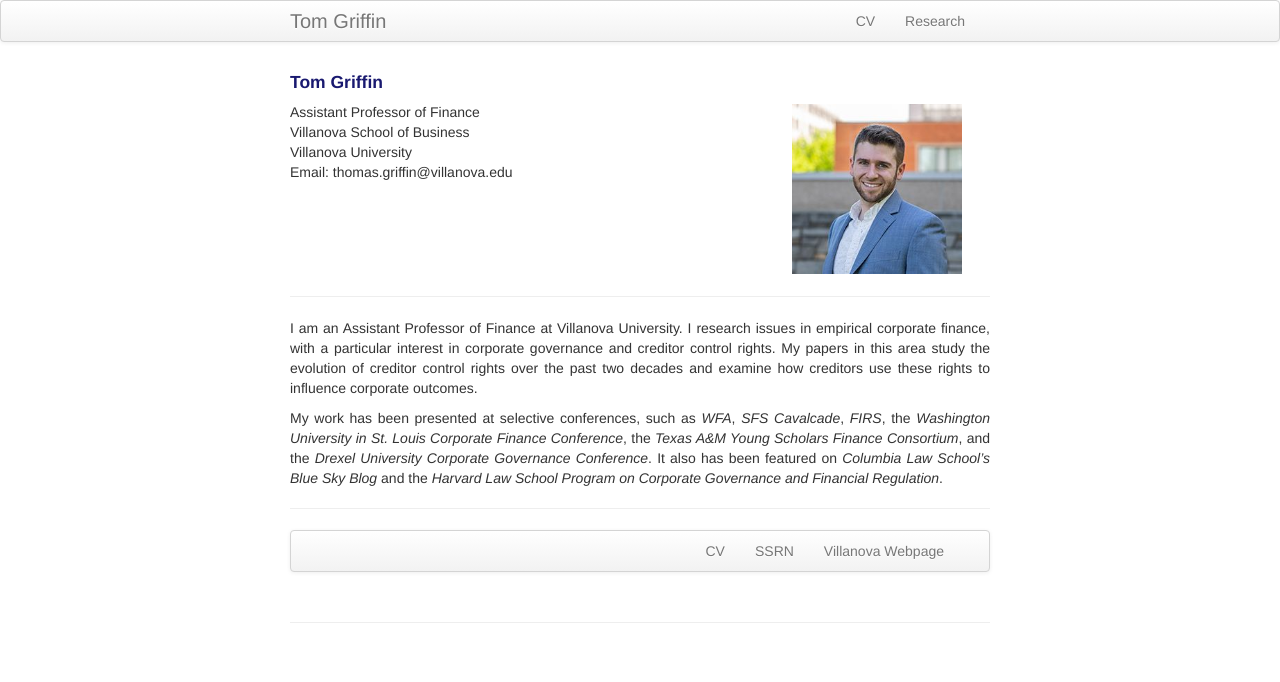
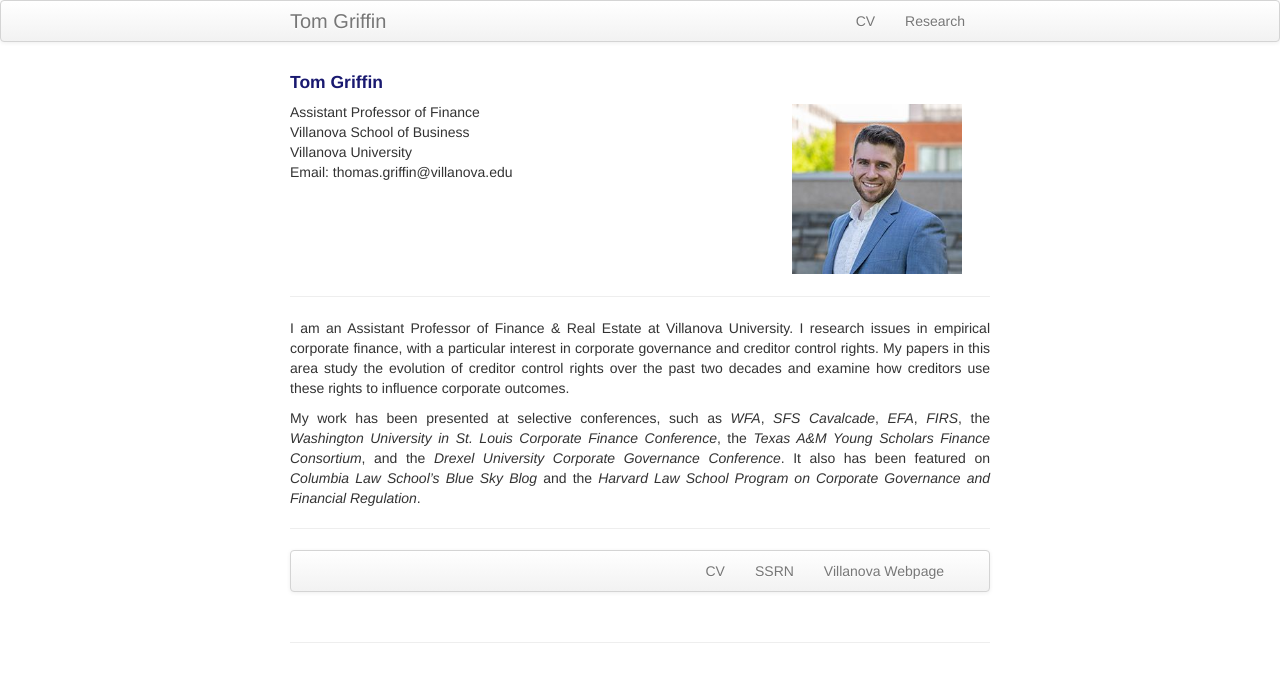
Before and after one commit to ThomasPGriffin/thomaspgriffin.github.io, a Jekyll site: the page built from index.md, in a window 1280 px wide. Shown: the top 682 px of the page. Built offline with Jekyll 4.4.1, drawn with Linux system fonts in a browser that asks for light colours.

Commit message:
Update index.md

```diff
--- a/index.md
+++ b/index.md
@@ -27,9 +27,9 @@ keywords: Tom, Thomas, Griffin, Finance, PhD, Drexel, Villanova, Professor
 ---
 <div align="justify">
 
-<p>I am an Assistant Professor of Finance at Villanova University. I research issues in empirical corporate finance, with a particular interest in corporate governance and creditor control rights. My papers in this area study the evolution of creditor control rights over the past two decades and examine how creditors use these rights to influence corporate outcomes.</p>
+<p>I am an Assistant Professor of Finance & Real Estate at Villanova University. I research issues in empirical corporate finance, with a particular interest in corporate governance and creditor control rights. My papers in this area study the evolution of creditor control rights over the past two decades and examine how creditors use these rights to influence corporate outcomes.</p>
 
-<p>My work has been presented at selective conferences, such as <i>WFA</i>, <i>SFS Cavalcade</i>, <i>FIRS</i>, the <i>Washington University in St. Louis Corporate Finance Conference</i>, the <i>Texas A&M Young Scholars Finance Consortium</i>, and the <i>Drexel University Corporate Governance Conference</i>. It also has been featured on <i>Columbia Law School’s Blue Sky Blog</i> and the <i>Harvard Law School Program on Corporate Governance and Financial Regulation</i>.</p>
+<p>My work has been presented at selective conferences, such as <i>WFA</i>, <i>SFS Cavalcade</i>, <i>EFA</i>, <i>FIRS</i>, the <i>Washington University in St. Louis Corporate Finance Conference</i>, the <i>Texas A&M Young Scholars Finance Consortium</i>, and the <i>Drexel University Corporate Governance Conference</i>. It also has been featured on <i>Columbia Law School’s Blue Sky Blog</i> and the <i>Harvard Law School Program on Corporate Governance and Financial Regulation</i>.</p>
 
 </div>
 ---
```
